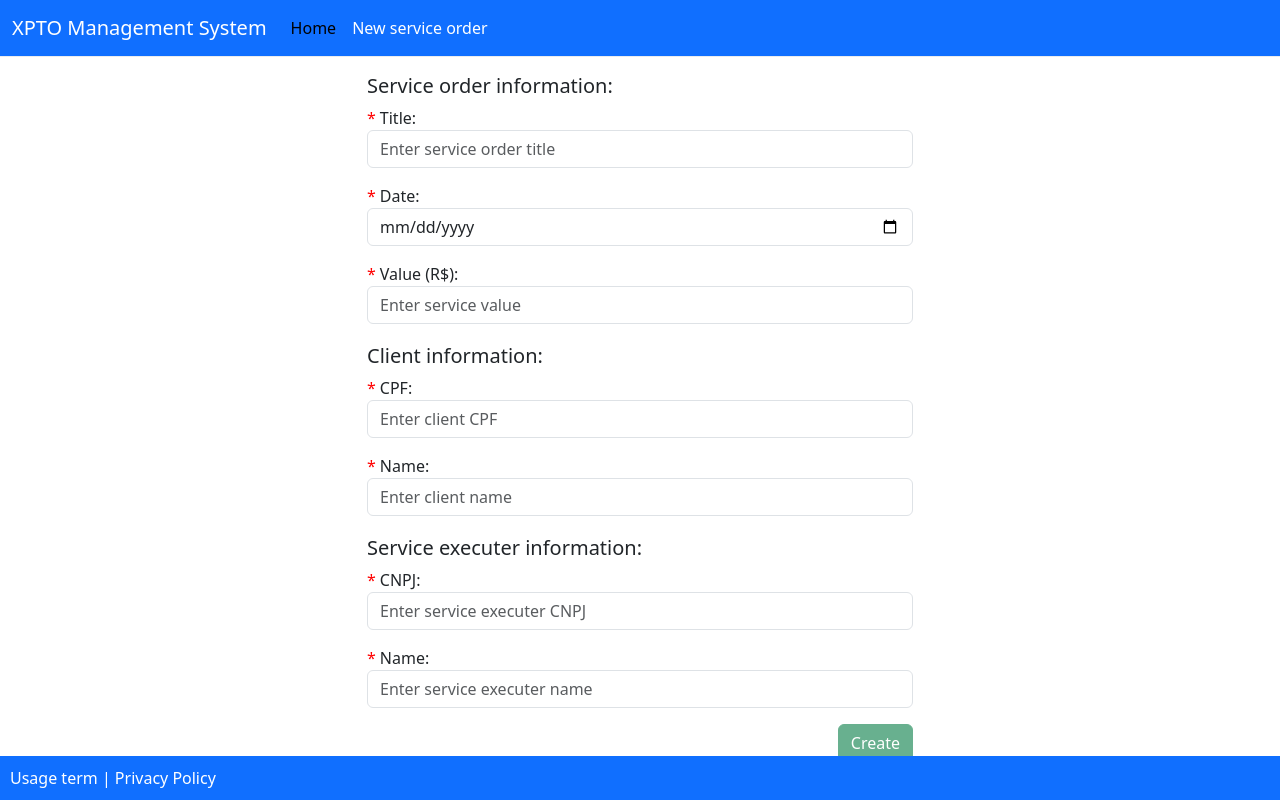
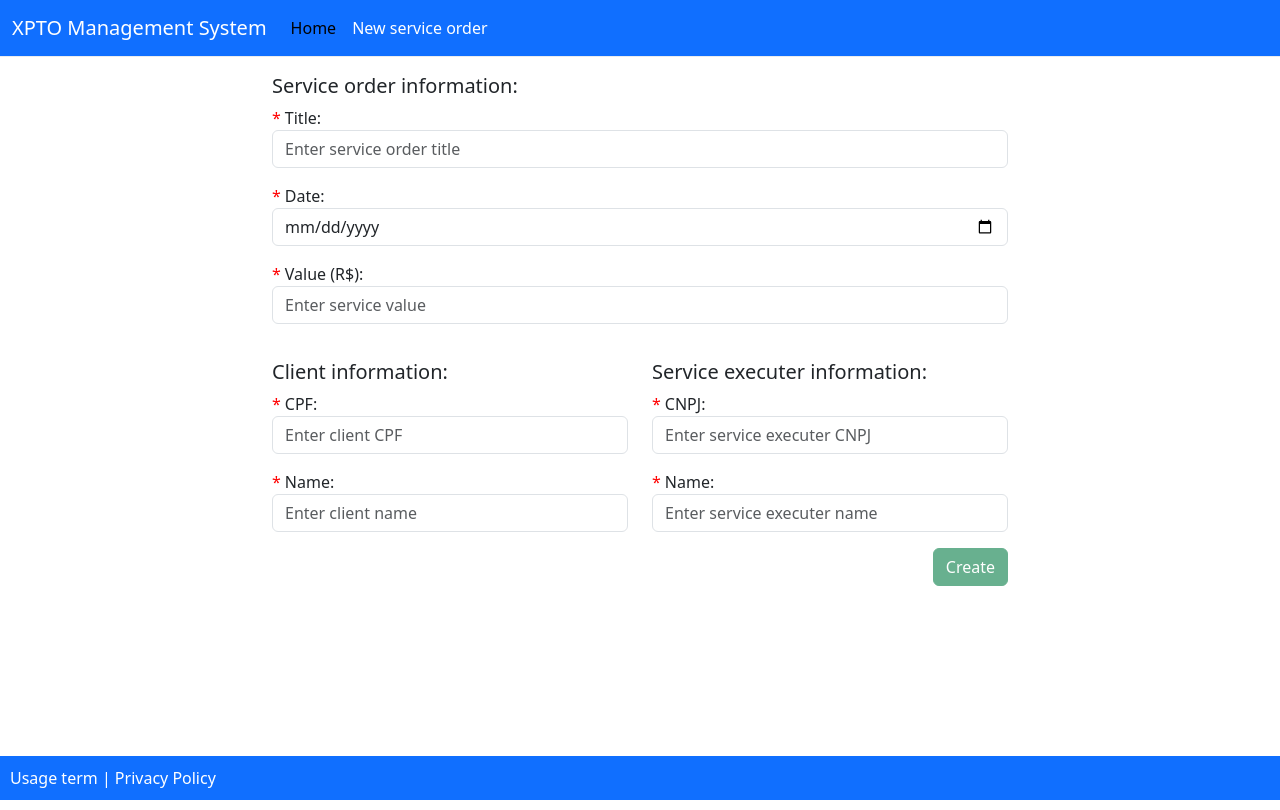
Before and after one commit to TheAbraaonix/xpto-interface, an Angular app: page /create-service-order in a window 1280 px wide. Built offline with nearby package versions, Linux system fonts and the light colour scheme.

Commit message:
updating create component form style

```diff
--- a/src/app/create-service-order/create-service-order.component.html
+++ b/src/app/create-service-order/create-service-order.component.html
@@ -1,6 +1,6 @@
 <div class="container">
     <div class="row justify-content-center">
-        <div class="col-md-6">
+        <div class="col-md-8">
             <h3>New service order:</h3>
             <form [formGroup]="newServiceOrderForm" (ngSubmit)="createServiceOrder()">
                 <h5>Service order information:</h5>
@@ -42,6 +42,9 @@
                         </small>
                     </div>
                 </div>
+                <div class="form-group mt-3">
+                    <div class="row">
+                        <div class="col">
                             <h5>Client information:</h5>
                             <div class="form-group">
                                 <div>
@@ -71,6 +74,8 @@
                                     </small>
                                 </div>
                             </div>
+                        </div>
+                        <div class="col">
                             <h5>Service executer information:</h5>
                             <div class="form-group">
                                 <div>
@@ -100,6 +105,9 @@
                             </div>
                             <div class="mt-3 mb-5 d-flex justify-content-end">
                                 <button type="submit" class="btn btn-success" [disabled]="!newServiceOrderForm.valid">Create</button>
+                            </div>
+                        </div>
+                    </div>
                 </div>
             </form>
         </div>
```
Lines whose indentation alone changed are shown as unchanged.
